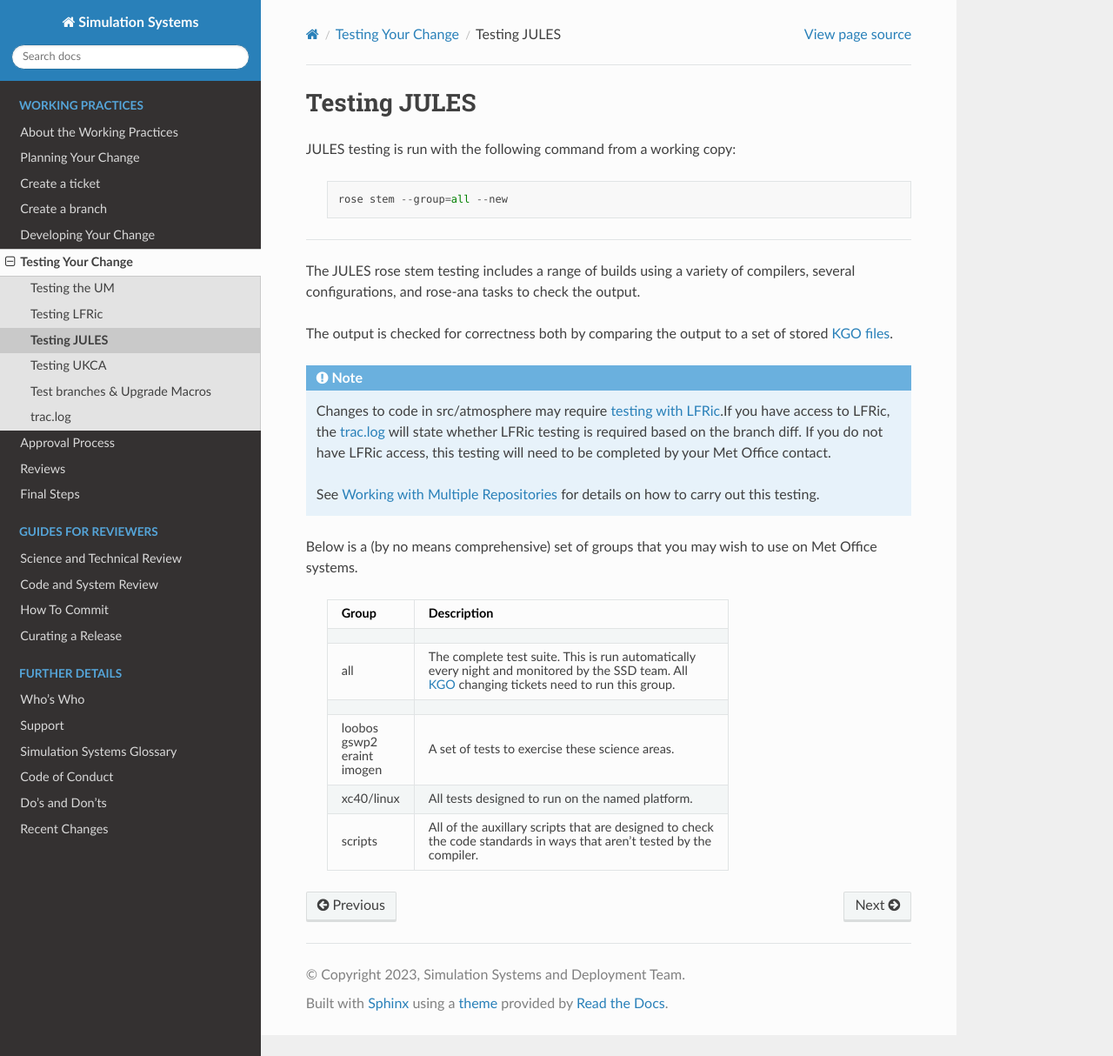
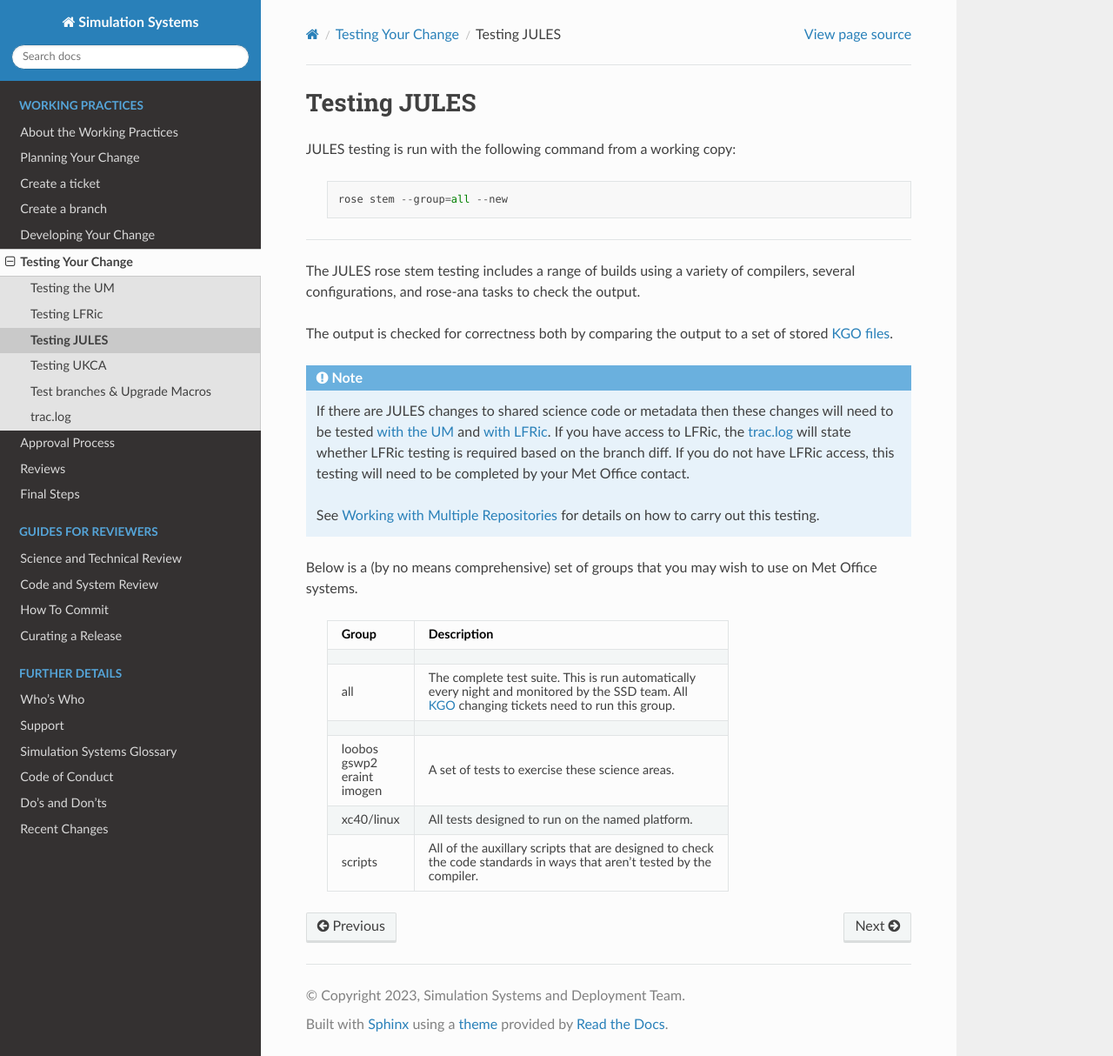
Before and after one commit to MetOffice/simulation-systems, a Sphinx documentation site: the page built from source/WorkingPractices/TestSuites/jules.rst, in a window 1280 px wide and 1214 px high. Shown: the whole window at 87% size. Built offline with Sphinx 7.4.7 and the Read the Docs theme 2.0.0, drawn with Linux system fonts in a browser that asks for light colours.

Commit message:
adjust jules instructions

```diff
--- a/source/WorkingPractices/TestSuites/jules.rst
+++ b/source/WorkingPractices/TestSuites/jules.rst
@@ -16,8 +16,9 @@
 stored :ref:`KGO files <kgo>`.
 
 .. note::
-    Changes to code in src/atmosphere may require
-    :ref:`testing with LFRic<lfric_test>`.If you have access to LFRic, the
+    If there are JULES changes to shared science code or metadata then these
+    changes will need to be tested :ref:`with the UM<um_testing>` and
+    :ref:`with LFRic<lfric_test>`. If you have access to LFRic, the
     :ref:`traclog` will state whether LFRic testing is required based on the branch
     diff. If you do not have LFRic access, this testing will need to be completed by
     your Met Office contact.
```
